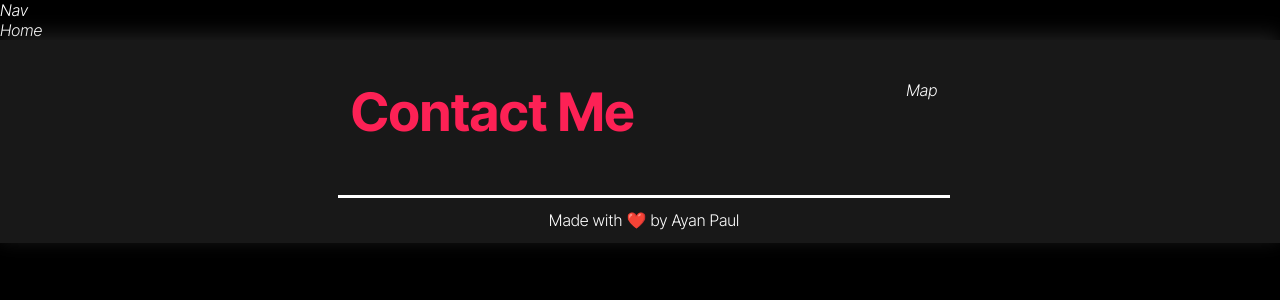
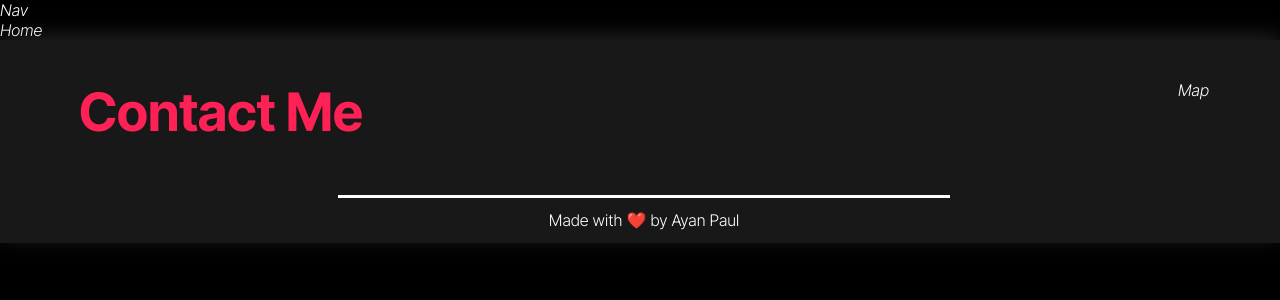
Before and after one commit to Ayanpaul11/Portfolio, a React (Create React App) app: page / in a window 1280 px wide. Shown: the top 300 px of the page. Built offline with nearby package versions, Linux system fonts and the light colour scheme.

Commit message:
Update Footer.module.css

```diff
--- a/src/Components/Css/Footer.module.css
+++ b/src/Components/Css/Footer.module.css
@@ -39,5 +39,14 @@
 
 .TopDiv {
     display: flex;
-  justify-content: space-evenly;
+    justify-content: space-between;
 }
+
+.LeftDiv {
+    width: 55%;
+
+}
+
+.RightDiv {
+    width: 37.986%;
+}
```
Lines whose indentation alone changed are shown as unchanged.
